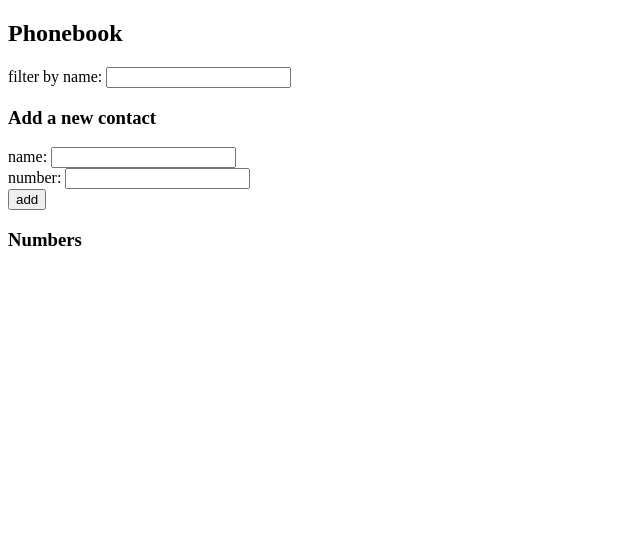
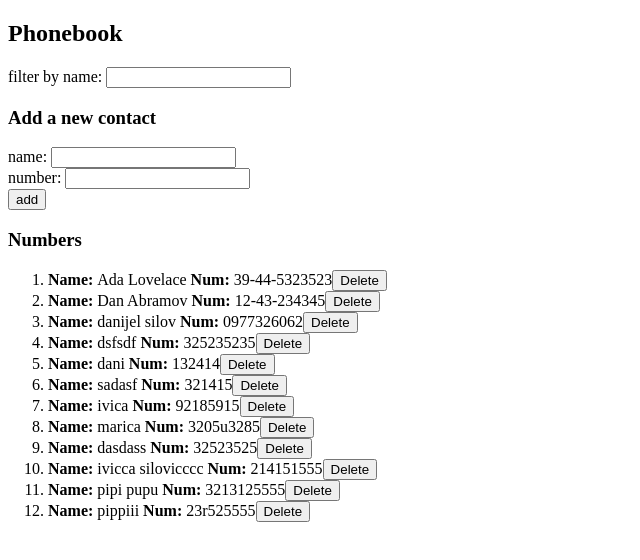
Before and after one commit to nuKaross/Fullstack-Open, a React (Create React App) app in the folder part2/phonebook/: page / in a window 1280 px wide. Shown: the top 560 px of the page, without its empty margins (0-640 px from the left). Built offline with nearby package versions, Linux system fonts and the light colour scheme; data requests are answered from the project's data file.

Commit message:
Completed exercises up to 2.14

```diff
--- a/part2/phonebook/db.json
+++ b/part2/phonebook/db.json
@@ -1,10 +1,5 @@
 {
   "persons": [
-    {
-      "name": "Arto Hellas",
-      "number": "040-123456",
-      "id": 1
-    },
     {
       "name": "Ada Lovelace",
       "number": "39-44-5323523",
@@ -16,9 +11,54 @@
       "id": 3
     },
     {
-      "name": "Mary Poppendieck",
-      "number": "39-23-6423122",
-      "id": 4
+      "name": "danijel silov",
+      "id": "danijel silov",
+      "number": "0977326062"
+    },
+    {
+      "name": "dsfsdf",
+      "number": "325235235",
+      "id": 5
+    },
+    {
+      "name": "dani",
+      "id": "dani",
+      "number": "132414"
+    },
+    {
+      "name": "sadasf",
+      "id": "sadasf",
+      "number": "321415"
+    },
+    {
+      "name": "ivica",
+      "id": "ivica",
+      "number": "92185915"
+    },
+    {
+      "name": "marica",
+      "id": "marica",
+      "number": "3205u3285"
+    },
+    {
+      "name": "dasdass",
+      "id": "dasdass",
+      "number": "32523525"
+    },
+    {
+      "name": "ivicca silovicccc",
+      "id": "ivicca silovicccc",
+      "number": "214151555"
+    },
+    {
+      "name": "pipi pupu",
+      "id": "pipi pupu",
+      "number": "3213125555"
+    },
+    {
+      "name": "pippiii",
+      "number": "23r525555",
+      "id": 6
     }
   ]
 }
--- a/part2/phonebook/package.json
+++ b/part2/phonebook/package.json
@@ -6,6 +6,7 @@
     "@testing-library/jest-dom": "^5.16.5",
     "@testing-library/react": "^13.4.0",
     "@testing-library/user-event": "^13.5.0",
+    "axios": "^1.4.0",
     "react": "^18.2.0",
     "react-dom": "^18.2.0",
     "react-scripts": "5.0.1",
@@ -15,7 +16,8 @@
     "start": "react-scripts start",
     "build": "react-scripts build",
     "test": "react-scripts test",
-    "eject": "react-scripts eject"
+    "eject": "react-scripts eject",
+    "server": "json-server -p3001 --watch db.json"
   },
   "eslintConfig": {
     "extends": [
--- a/part2/phonebook/src/App.js
+++ b/part2/phonebook/src/App.js
@@ -1,4 +1,6 @@
-import { useState } from "react";
+import { useEffect, useState } from "react";
+import peopleService from "./services/people";
+
 const Filter = ({ filter, handleFilterChange }) => {
   return (
     <div>
@@ -6,7 +8,7 @@ const Filter = ({ filter, handleFilterChange }) => {
     </div>
   );
 };
-const Display = ({ persons, filter }) => {
+const Display = ({ persons, filter, handleDelete }) => {
   const filteredPersons = persons.filter((person) =>
     person.name.toLowerCase().includes(filter.toLowerCase())
   );
@@ -19,6 +21,7 @@ const Display = ({ persons, filter }) => {
           {person.name}
           <b> Num: </b>
           {person.number}
+          <button onClick={() => handleDelete(person.id)}>Delete</button>
         </li>
       ))}
     </ol>
@@ -69,15 +72,30 @@ const App = () => {
     event.preventDefault();
     const newObject = {
       name: newName,
-      id: newName,
       number: newNumber,
     };
     if (persons.some((person) => person.name === newName)) {
       alert(`${newName} Already Exists`);
     } else {
-      setPersons(persons.concat(newObject));
-      setNewName("");
-      setNewNumber("");
+      peopleService.create(newObject).then((response) => {
+        setPersons(persons.concat(response));
+        setNewName("");
+        setNewNumber("");
+      });
+    }
+  };
+
+  useEffect(() => {
+    peopleService.getAll().then((response) => {
+      setPersons(response);
+    });
+  }, []);
+
+  const handleDelete = (id) => {
+    if (window.confirm("Are you sure you want to delete selected contact?")) {
+      peopleService.deletePerson(id).then(() => {
+        setPersons(persons.filter((person) => person.id !== id));
+      });
     }
   };
 
@@ -95,7 +113,7 @@ const App = () => {
         addNew={addNew}
       />
       <h3>Numbers</h3>
-      <Display filter={filter} persons={persons} />
+      <Display filter={filter} persons={persons} handleDelete={handleDelete} />
     </div>
   );
 };
--- /dev/null
+++ b/part2/phonebook/src/services/people.js
@@ -0,0 +1,25 @@
+import axios from "axios";
+const baseUrl = "http://localhost:3001/persons";
+
+const getAll = () => {
+  const request = axios.get(baseUrl);
+  return request.then((response) => response.data);
+};
+
+const create = (newObject) => {
+  const request = axios.post(baseUrl, newObject);
+  return request.then((response) => response.data);
+};
+
+const deletePerson = (id) => {
+  const request = axios.delete(`${baseUrl}/${id}`);
+  return request.then((response) => response.data);
+};
+
+const update = (id, newObject) => {
+  const request = axios.put(`${baseUrl}/${id}`, newObject);
+  return request.then((response) => response.data);
+};
+
+const peopleService = { getAll, create, deletePerson, update };
+export default peopleService;
```
Also changed, not shown: 1 other file (tests, documents, lock files or other folders).
